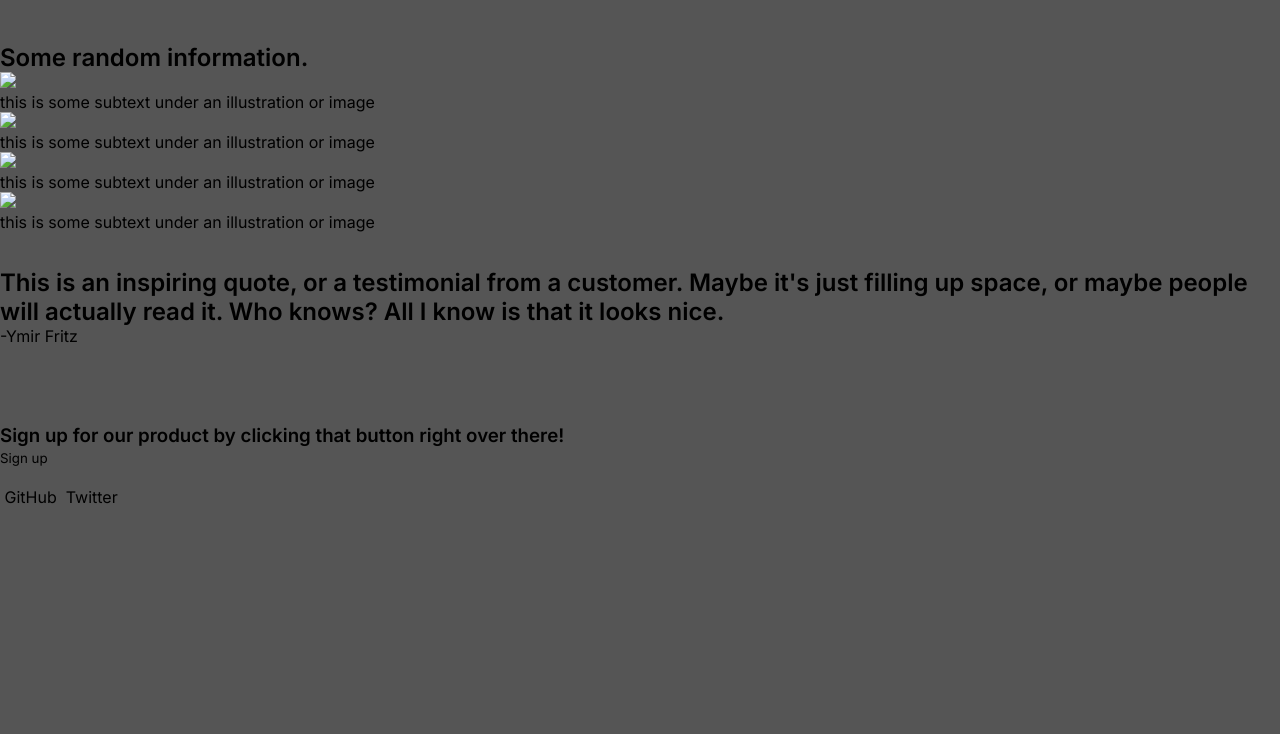
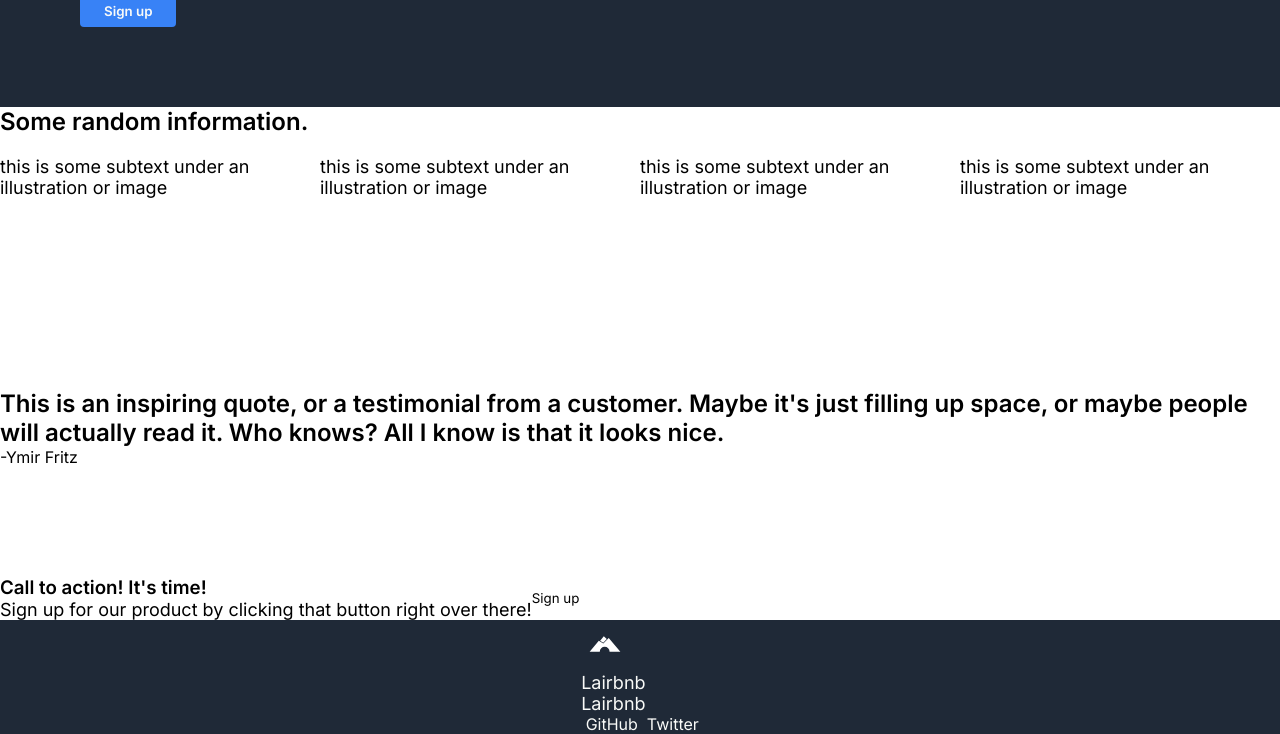
Before and after one commit to llfalcao/odin-landing-page, a website built with webpack: page dist/index.html in a window 1280 px wide. Shown: the part 293-1027 px from the top of the page. Before the commit the page ends 800 px from the top, so only its background shows below. Built offline with nearby package versions, Linux system fonts and the light colour scheme; files whose address does not match are found by name.

Commit message:
Add logo and various default styles

```diff
--- a/src/index.js
+++ b/src/index.js
@@ -3,29 +3,42 @@ import './styles/main.css';
 const galleryItems = [
   {
     image: '',
-    text: 'this is some subtext under an illustration or image'
+    text: 'this is some subtext under an illustration or image',
   },
   {
     image: '',
-    text: 'this is some subtext under an illustration or image'
+    text: 'this is some subtext under an illustration or image',
   },
   {
     image: '',
-    text: 'this is some subtext under an illustration or image'
+    text: 'this is some subtext under an illustration or image',
   },
   {
     image: '',
-    text: 'this is some subtext under an illustration or image'
-  }
+    text: 'this is some subtext under an illustration or image',
+  },
 ];
 
 const gallery = document.querySelector('.gallery__container');
 
-galleryItems.forEach(item => {
-  gallery.insertAdjacentHTML('beforeend', `
-    <div class="gallery__item">
-      <img class="gallery__image" src=${item.image} alt="" />
-      <p class="gallery__description">${item.text}</p>
-    </div>
-  `)
+galleryItems.forEach((item) => {
+  gallery.insertAdjacentHTML(
+    'beforeend',
+    `
+      <div class="gallery__item">
+        <img class="gallery__image" src="${item.image}" alt="" />
+        <p class="gallery__description">${item.text}</p>
+      </div>
+    `,
+  );
 });
+
+const logoContent = `
+  <svg height="300px" width="300px" xmlns="http://www.w3.org/2000/svg" viewBox="0 0 100 100"><path d="M57.77,37.33,46.47,49.21l-9.34-5.79L18,66H39.12a10.22,10.22,0,1,1,20.44,0H82Z"/><polygon points="53.74 39.48 47.53 33.98 39.83 43.4 46.23 47.37 53.74 39.48"/></svg>
+  <p>Lairbnb</p>
+`;
+
+const logoContainer = document.querySelectorAll('.logo');
+logoContainer.forEach((element) =>
+  element.insertAdjacentHTML('afterbegin', logoContent),
+);
--- a/src/styles/framework.css
+++ b/src/styles/framework.css
@@ -26,18 +26,106 @@ body {
   display: grid;
   min-height: 100vh;
   grid-template: 0.2fr 1.5fr 1.2fr 0.8fr / repeat(12, 1fr);
-  grid-gap: 20px;
-  background: #555;
 }
 
-.row {
+.flex {
+  display: flex;
+}
+
+.flex-row {
   flex-direction: row;
 }
 
-.col {
+.flex-col {
   flex-direction: column;
 }
 
 .fw {
   grid-column: 1 / span 12;
 }
+
+.rounded {
+  border-radius: 0.25rem;
+}
+
+/* Colors */
+.bg-primary {
+  background-color: #1f2937;
+}
+
+.bg-light {
+  background-color: #fff;
+}
+
+.text-light {
+  color: #f9faf8;
+}
+
+.text-light-90 {
+  color: #e5e7eb;
+}
+
+/* Buttons */
+.btn {
+  padding: 0.5rem 1.5rem;
+  font-weight: 600;
+  cursor: pointer;
+}
+
+.btn-primary {
+  background-color: #3882f6;
+  color: #f9faf8;
+}
+
+/* Spacing */
+.mw1360 {
+  max-width: 1360px;
+}
+
+.w50 {
+  width: 50%;
+}
+
+.grow {
+  flex-grow: 1;
+}
+
+.p-5 {
+  padding: 5rem;
+}
+
+.ph-5 {
+  padding: 0 5rem;
+}
+
+/* Positioning */
+/* center horizontally */
+.hc {
+  margin: 0 auto;
+}
+
+.flex-center {
+  justify-content: center;
+  align-items: center;
+}
+
+.flex-jsb {
+  justify-content: space-between;
+}
+
+.flex-jc {
+  justify-content: center;
+}
+
+.flex-aic {
+  align-items: center;
+}
+
+/* Typography */
+h1 {
+  font-size: 48px;
+}
+
+p {
+  font-size: 18px;
+}
--- a/src/styles/main.css
+++ b/src/styles/main.css
@@ -1 +1,11 @@
-@import url("framework.css");
+@import url('framework.css');
+
+.logo {
+  cursor: pointer;
+}
+
+.logo svg {
+  width: 3rem;
+  height: auto;
+  fill: #fff;
+}
```
Also changed, not shown: README.md, dist/index.html, dist/main.js.
